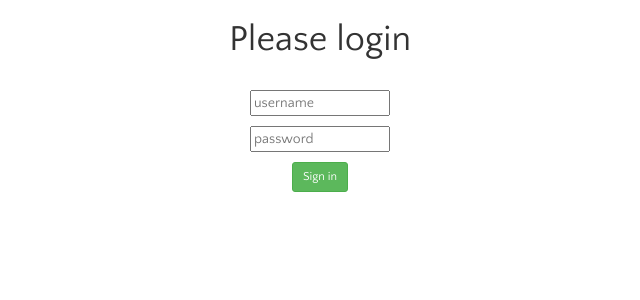
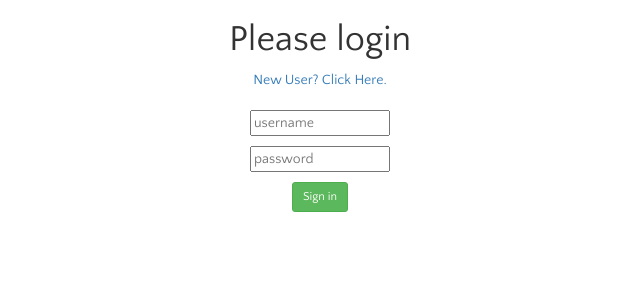
Before and after one commit to mjhea0/flask-yummly, a Flask app: page /login in a window 1280 px wide. Shown: the top 300 px of the page, without its empty margins (320-960 px from the left). Run offline with Flask 2, Linux system fonts and the light colour scheme; some libraries are stand-ins or nearby versions.

Commit message:
Fixed error handling

```diff
--- a/yummly/templates/login.html
+++ b/yummly/templates/login.html
@@ -3,7 +3,8 @@
 {% block content %}
 
 <h1>Please login</h1>
-<br>
+<a href="/new_user">New User? Click Here.</a>
+<br><br>
 <form class="form-signin" role="form" method="post" action="">
   {{ form.csrf_token }}
   <p>
@@ -28,5 +29,4 @@
   </p>
   <button class="btn btn-sm btn-success" type="submit">Sign in</button>
 </form>
-
 {% endblock %}
--- a/yummly/views.py
+++ b/yummly/views.py
@@ -43,12 +43,16 @@ def adduser():
     if form.validate_on_submit():
         if form.password.data != form.password2.data:
             error = "Passwords must match!"
+        user = User.query.filter_by(username=form.username.data).first()
+        email = User.query.filter_by(email=form.email.data).first()
+        if user or email:
+            error = "User already exists. Please try again"
         else:
             user = User(username=form.username.data, email=form.email.data,
-                    password=bcrypt.generate_password_hash(form.password.data))
-            session['logged_in'] = True
+                    password=form.password.data)
             db.session.add(user)
             db.session.commit()
+            session['logged_in'] = True
             return redirect(url_for('index'))
 
     return render_template('new_user.html', form=form, error=error)
```
Also changed, not shown: yummly/yummly_test.db, 1 other file.
